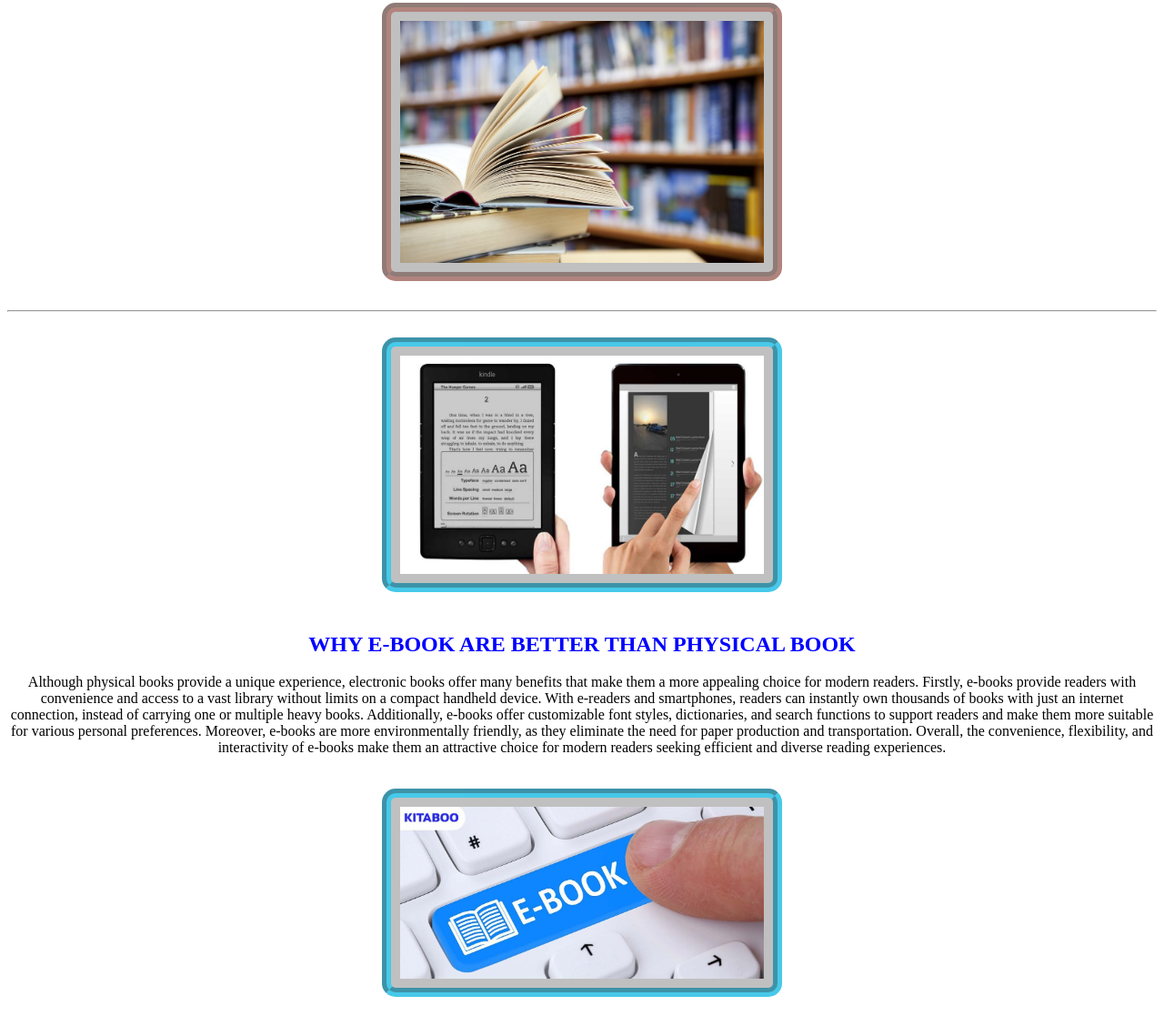
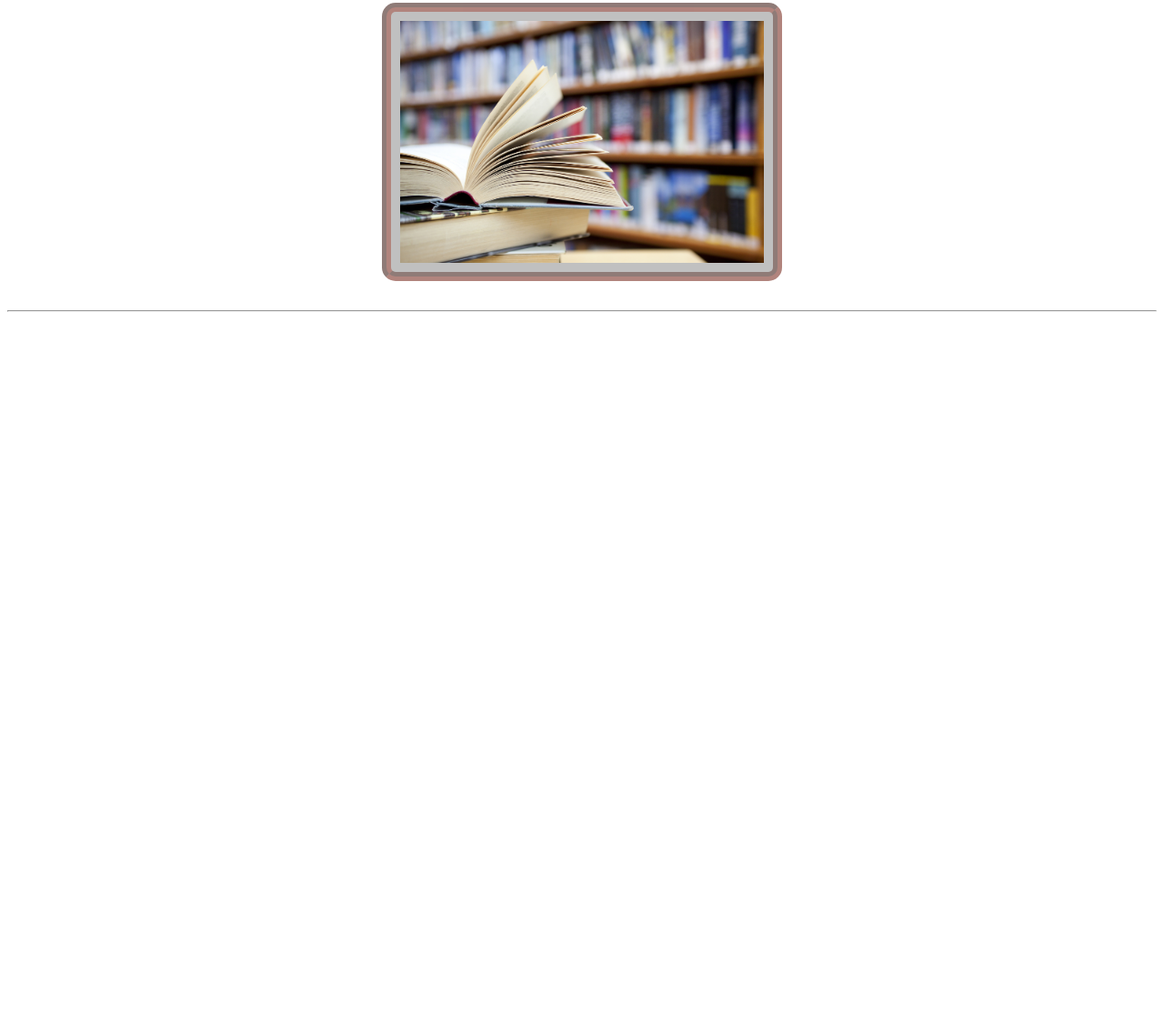
Before and after one commit to AnnaNguyen205/Nguyen_Ho_Midterm, a plain HTML site: page index.html in a window 1280 px wide. Shown: the part 1051-2179 px from the top of the page at 91% size. After the commit the page ends 1402 px from the top, so only its background shows below. Drawn offline with Linux system fonts and the light colour scheme.

Commit message:
Delete content from index.html, main.css and images
In this commit, an update index.html, main.css and images were deleted.

```diff
--- a/css/main.css
+++ b/css/main.css
@@ -1,14 +1,5 @@
 #physical-book img {
     border: 10px rgba(154, 41, 24, 0.396) groove;
-    margin: 20px;
-    padding: 10px;
-    border-radius: 15px;
-    background-color: rgb(192, 192, 192);
-
-}
-
-#e-book img {
-    border: 10px rgba(34, 203, 245, 0.768) groove;
     margin: 20px;
     padding: 10px;
     border-radius: 15px;
--- a/index.html
+++ b/index.html
@@ -33,22 +33,5 @@
     <hr>
     </section>
 
-    <section id="e-book">
-        <img src="images/ebook1.jpg" alt="e-book" width="400">
-        <h2>WHY E-BOOK ARE BETTER THAN PHYSICAL BOOK</h2>
-
-        <p>
-           Although physical books provide a unique experience, electronic books offer many benefits that make them a more appealing choice for modern readers.
-           Firstly, e-books provide readers with convenience and access to a vast library without limits on a compact handheld device.
-           With e-readers and smartphones, readers can instantly own thousands of books with just an internet connection, instead of carrying one or multiple heavy books.
-           Additionally, e-books offer customizable font styles, dictionaries, and search functions to support readers and make them more suitable for various personal preferences.
-           Moreover, e-books are more environmentally friendly, as they eliminate the need for paper production and transportation.
-           Overall, the convenience, flexibility, and interactivity of e-books make them an attractive choice for modern readers seeking efficient and diverse reading experiences.
-
-        </p>
-        <img src="images/ebook2.jpg" alt="e-book" width="400">
-
-        </section>
-
 </body>
 </html>
```
Also changed, not shown: images/ebook1.jpg (deleted), images/ebook2.jpg (deleted).
